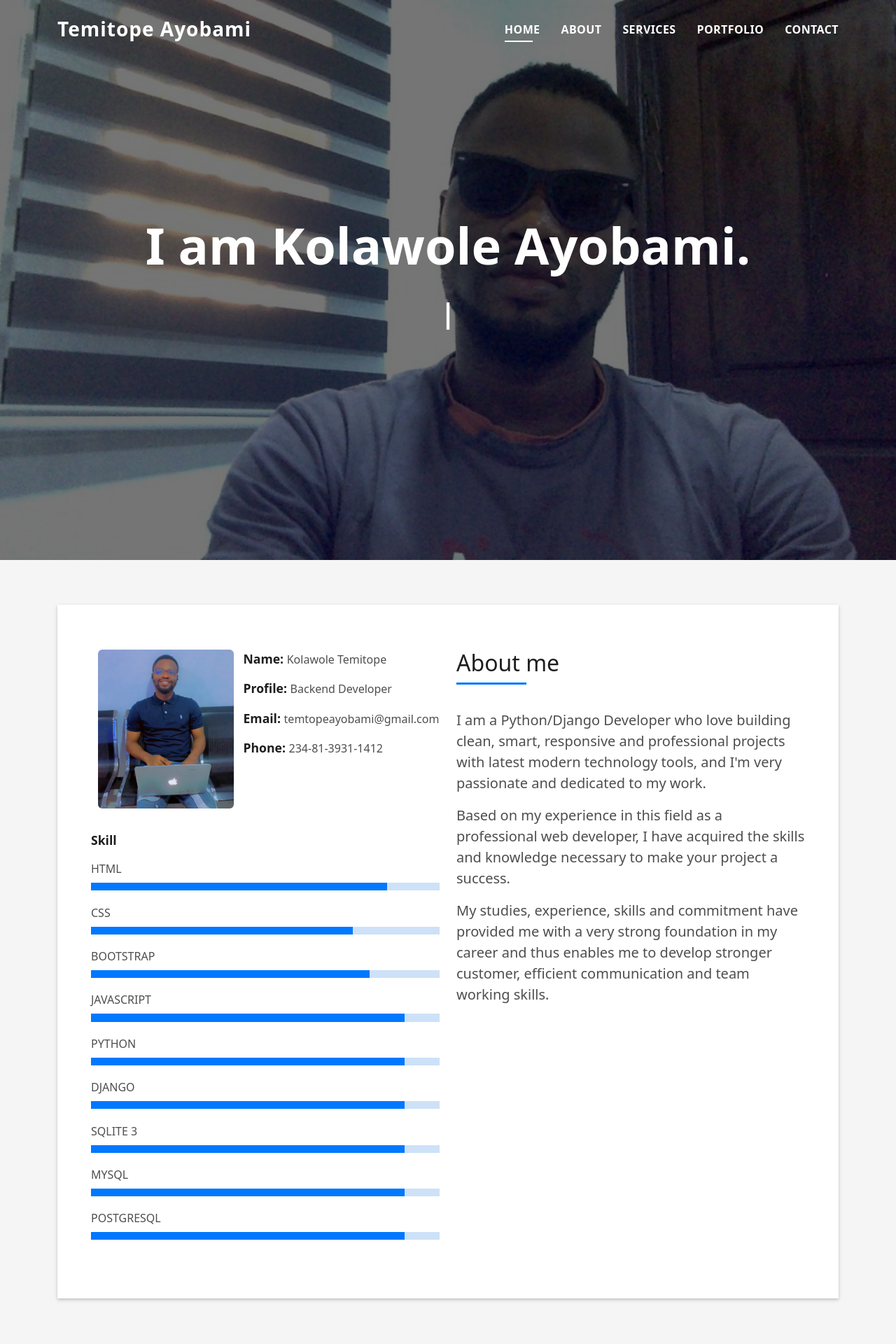
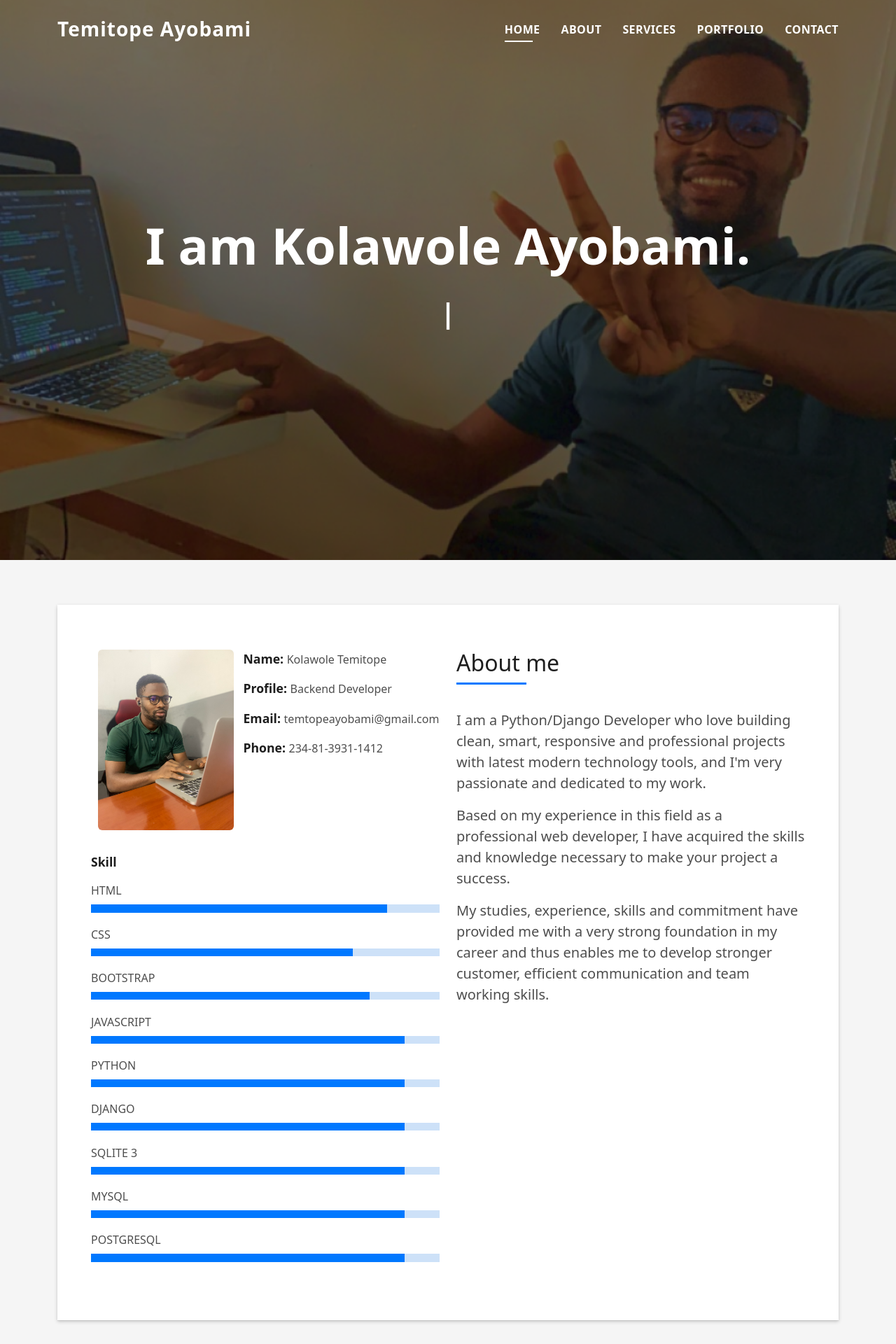
Before and after one commit to teeflow1/port_folio, a Django app: page / in a window 1280 px wide. Shown: the top 1920 px of the page at 70% size. Run offline with Django 4.2, Linux system fonts and the light colour scheme; some libraries are stand-ins or nearby versions.

Commit message:
Picture changed

```diff
--- a/app_folder/templates/apps/home.html
+++ b/app_folder/templates/apps/home.html
@@ -60,7 +60,7 @@
   </header><!-- End Header -->
 
   <!-- ======= Hero Section ======= -->
-  <div id="hero" class="hero route bg-image" style="background-image: url(static/img/mee.jpeg)">
+  <div id="hero" class="hero route bg-image" style="background-image: url(static/img/AYO.JPG)">
     <div class="overlay-itro"></div>
     <div class="hero-content display-table">
       <div class="table-cell">
@@ -87,7 +87,7 @@
                   <div class="row">
                     <div class="col-sm-6 col-md-5">
                       <div class="about-img">
-                        <img src="{% static '/img/able.jpg' %}" class="img-fluid rounded b-shadow-a" alt="">
+                        <img src="{% static '/img/best.jpg' %}" class="img-fluid rounded b-shadow-a" alt="">
                       </div>
                     </div>
                     <div class="col-sm-6 col-md-7">
```
Also changed, not shown: static/img/AYO.JPG (added), static/img/best.jpg (added).
